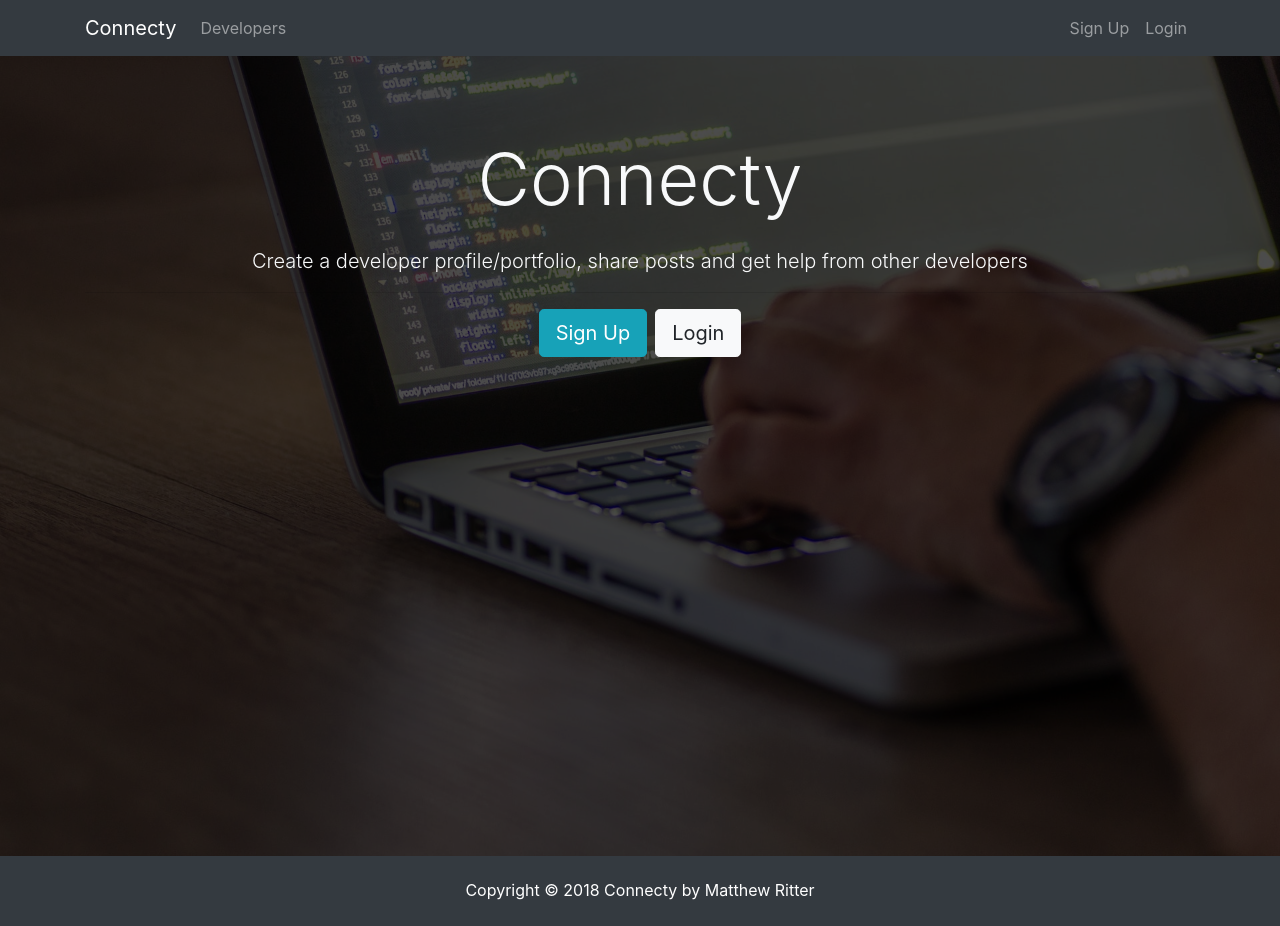
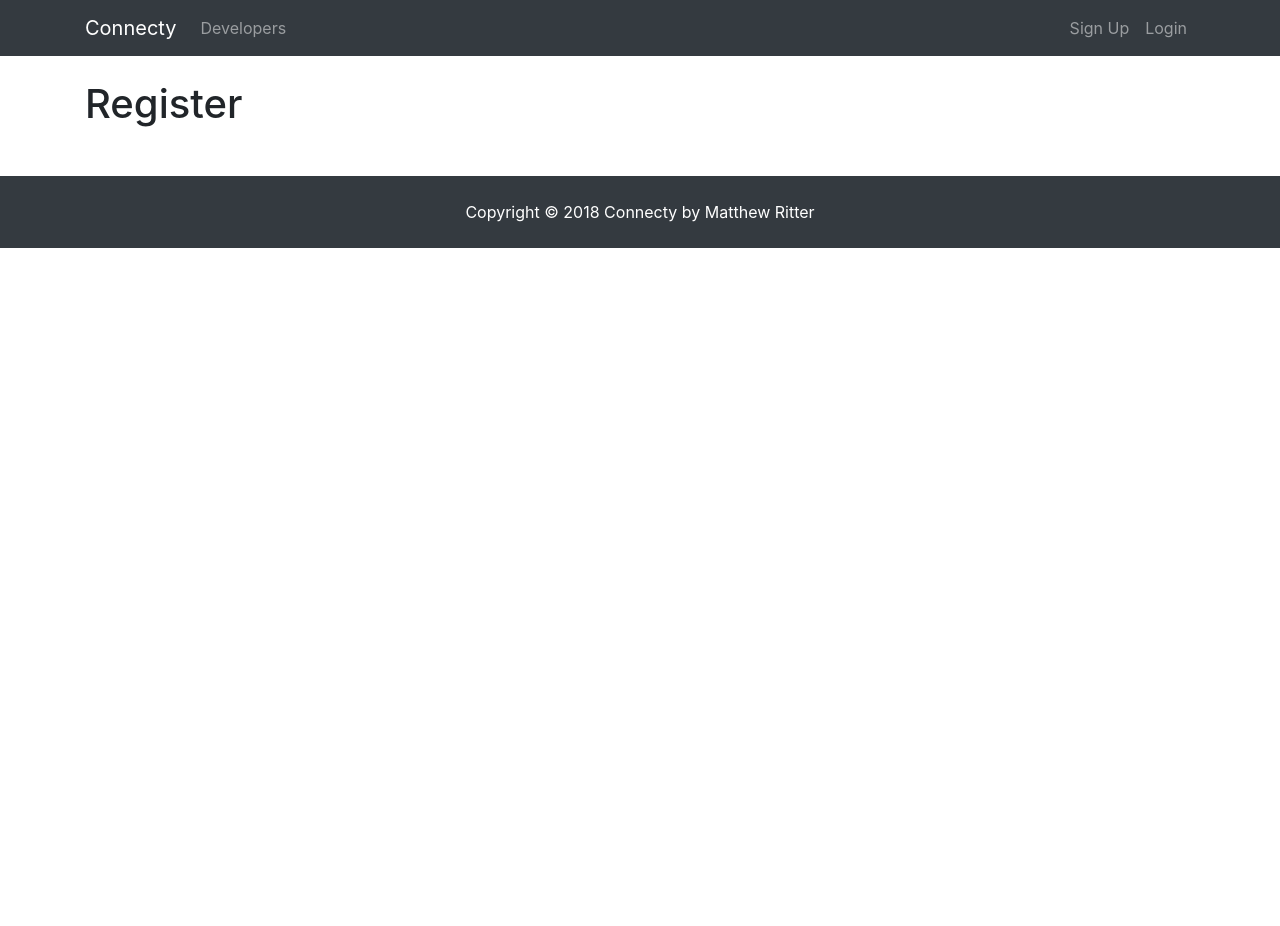
Before and after one commit to mwritter/Connecty, a React (Create React App) app in the folder client/: page /register in a window 1280 px wide. After the commit the page ends 800 px from the top, so only its background shows below. Built offline with nearby package versions, Linux system fonts and the light colour scheme.

Commit message:
Added Register component and made a route to go to it

```diff
--- a/client/package.json
+++ b/client/package.json
@@ -5,6 +5,7 @@
   "dependencies": {
     "react": "^16.6.3",
     "react-dom": "^16.6.3",
+    "react-router-dom": "^4.3.1",
     "react-scripts": "2.1.1"
   },
   "scripts": {
--- a/client/src/App.css
+++ b/client/src/App.css
@@ -8,8 +8,8 @@ img {
   background-size: cover;
   background-position: center;
   height: 100vh;
-  margin-top: -24px;
-  margin-bottom: -50px;
+  margin-top: -30px;
+  margin-bottom: -60px;
 }
 
 .landing-inner {
--- a/client/src/App.js
+++ b/client/src/App.js
@@ -3,15 +3,22 @@ import "./App.css";
 import Navbar from "./components/layout/Navbar";
 import Footer from "./components/layout/Footer";
 import Landing from "./components/layout/Landing";
+import { BrowserRouter, Route, Switch } from "react-router-dom";
+import Register from "./components/auth/Register";
 
 class App extends Component {
   render() {
     return (
-      <div className="App">
-        <Navbar />
-        <Landing />
-        <Footer />
-      </div>
+      <BrowserRouter>
+        <div className="App">
+          <Navbar />
+          <Switch>
+            <Route path="/register" component={Register} />
+            <Route exact path="/" component={Landing} />
+          </Switch>
+          <Footer />
+        </div>
+      </BrowserRouter>
     );
   }
 }
--- /dev/null
+++ b/client/src/components/auth/Register.js
@@ -0,0 +1,11 @@
+import React, { Component } from "react";
+
+export default class Register extends Component {
+  render() {
+    return (
+      <div className="container">
+        <h1>Register</h1>
+      </div>
+    );
+  }
+}
--- a/package.json
+++ b/package.json
@@ -4,7 +4,7 @@
   "description": "",
   "main": "server.js",
   "scripts": {
-    "test": "echo \"Error: notest specified\" && exit 1",
+    "test": "echo \"Error: no test specified\" && exit 1",
     "client-install": "npm install --prefix client",
     "start": "node server.js",
     "server": "nodemon server.js",
@@ -25,6 +25,7 @@
     "mongoose": "^5.3.7",
     "passport": "^0.4.0",
     "passport-jwt": "^4.0.0",
+    "react-scripts": "^2.1.1",
     "validator": "^10.8.0"
   },
   "devDependencies": {
```
